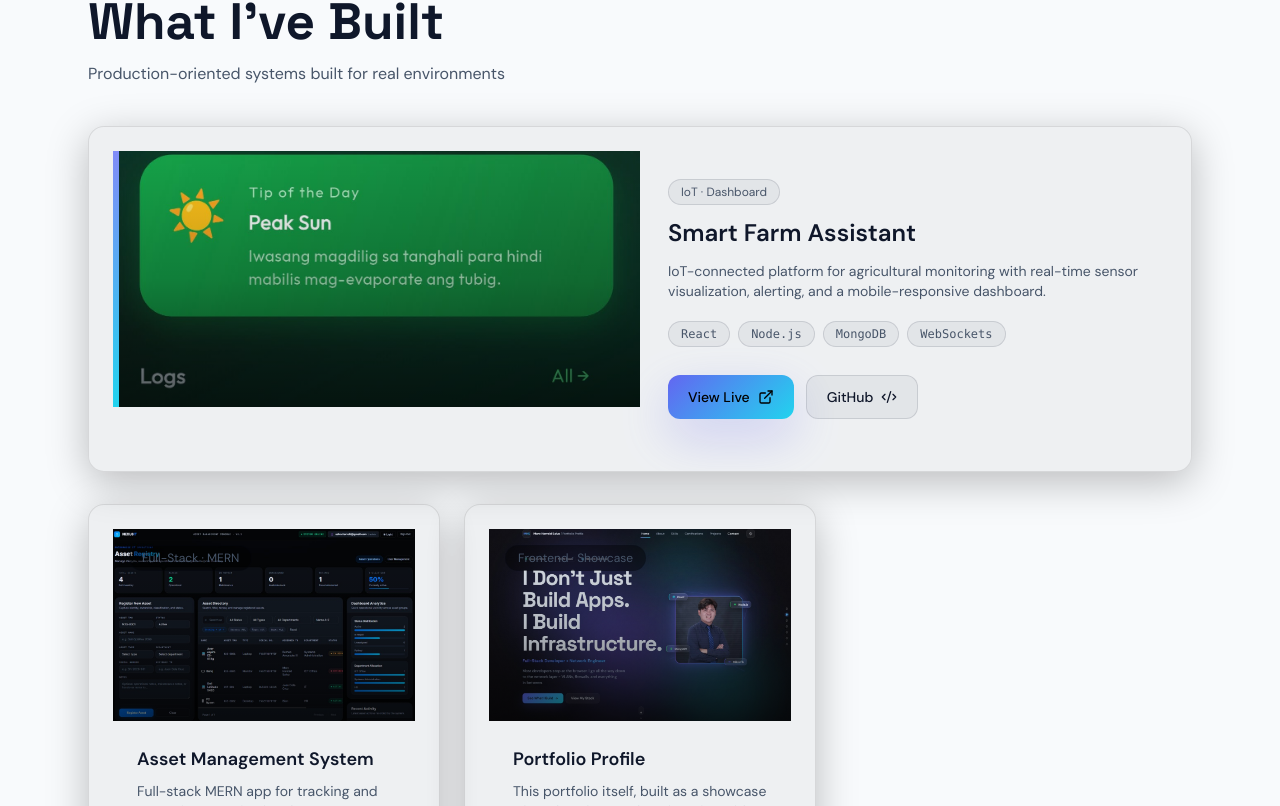
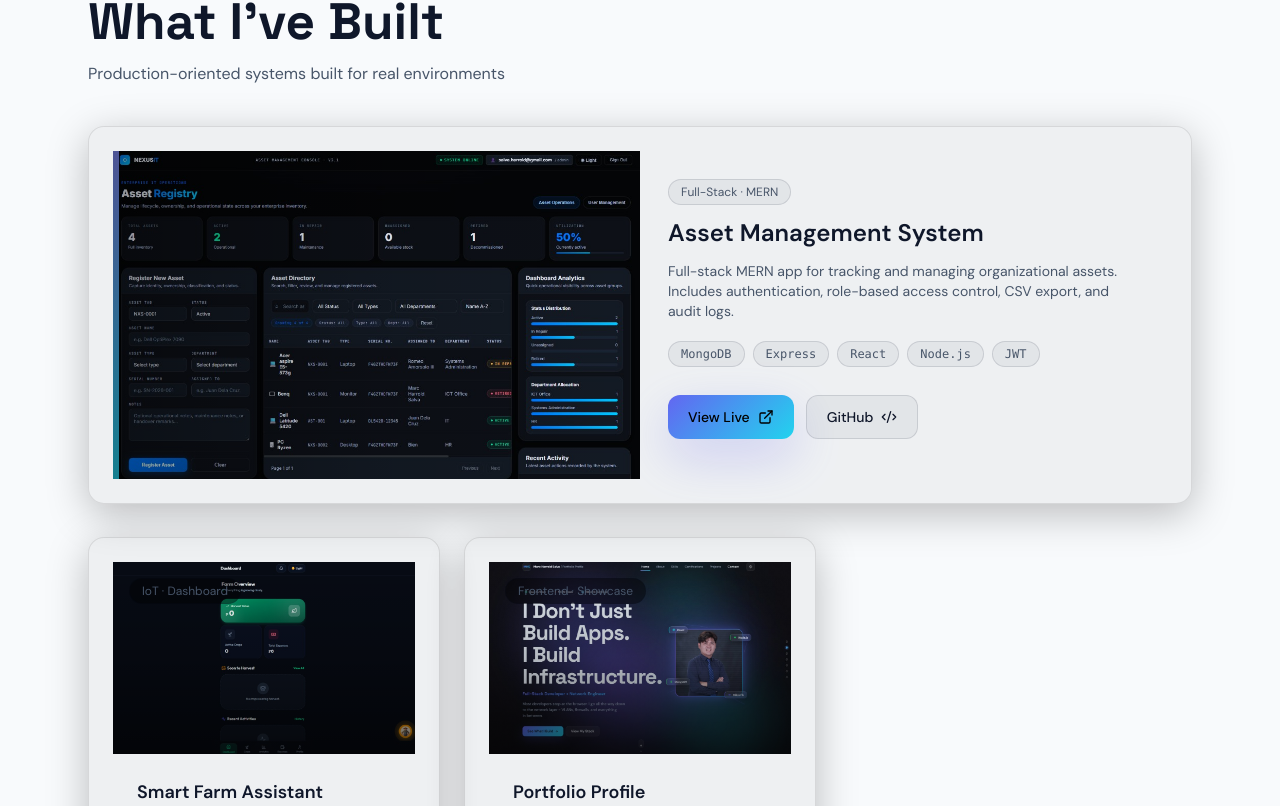
Before and after one commit to GoddRin/my-portfolio-project, a React (Vite) app: page / in a window 1280 px wide. Shown: the part 5814-6620 px from the top of the page. Built offline with nearby package versions, Linux system fonts and the light colour scheme.

Commit message:
revert: remove hover slideshow and 3D showcase changes

```diff
--- a/src/components/sections/Projects.jsx
+++ b/src/components/sections/Projects.jsx
@@ -1,65 +1,11 @@
 import { ExternalLink, Code2, ArrowRight } from 'lucide-react'
-import { useMemo, useState, useEffect } from 'react'
+import { useMemo, useState } from 'react'
 import { useNavigate } from 'react-router-dom'
 import { projects } from '../../data/projects.js'
 import { RevealWrapper } from '../ui/RevealWrapper.jsx'
 import { GlassCard } from '../ui/GlassCard.jsx'
 import { Button } from '../ui/Button.jsx'
 import { ProjectModal } from '../ui/ProjectModal.jsx'
-
-function HoverImageShowcase({ images, fallbackImage, className }) {
-  const [currentIndex, setCurrentIndex] = useState(0);
-  const [isHovered, setIsHovered] = useState(false);
-
-  useEffect(() => {
-    let interval;
-    if (isHovered && images && images.length > 1) {
-      interval = setInterval(() => {
-        setCurrentIndex((prev) => (prev + 1) % images.length);
-      }, 1500);
-    } else {
-      setCurrentIndex(0);
-    }
-    return () => clearInterval(interval);
-  }, [isHovered, images]);
-
-  const displayImages = images?.length > 0 ? images : [fallbackImage];
-
-  return (
-    <div
-      className={`relative overflow-hidden group ${className}`}
-      onMouseEnter={() => setIsHovered(true)}
-      onMouseLeave={() => setIsHovered(false)}
-    >
-      {displayImages.map((img, i) => (
-        <img
-          key={i}
-          src={img}
-          alt={`Project view ${i + 1}`}
-          loading="lazy"
-          className={`absolute inset-0 h-full w-full object-cover transition-all duration-700 ease-in-out ${
-            i === currentIndex
-              ? 'opacity-100 scale-100 z-10'
-              : 'opacity-0 scale-110 z-0'
-          } ${isHovered && i === currentIndex ? 'md:scale-[1.05]' : ''}`}
-        />
-      ))}
-      <div className="absolute inset-0 bg-gradient-to-t from-black/60 via-black/20 to-transparent z-20 pointer-events-none" />
-
-      {/* Progress indicator dots for multiple images */}
-      {images && images.length > 1 && (
-        <div className="absolute bottom-4 left-0 right-0 z-30 flex justify-center gap-1.5 opacity-0 group-hover:opacity-100 transition-opacity duration-300 pointer-events-none">
-          {images.map((_, i) => (
-            <div
-              key={i}
-              className={`h-1 rounded-full transition-all duration-300 ${i === currentIndex ? 'w-4 bg-white' : 'w-1.5 bg-white/40'}`}
-            />
-          ))}
-        </div>
-      )}
-    </div>
-  );
-}
 
 function ProjectCard({ p, onOpen }) {
   return (
@@ -71,13 +17,15 @@ function ProjectCard({ p, onOpen }) {
         aria-label={`Open ${p.name} details`}
         data-cursor="active"
       >
-        <div className="relative">
-          <HoverImageShowcase
-            images={p.screenshots}
-            fallbackImage={p.image}
-            className="h-48 w-full"
+        <div className="relative overflow-hidden">
+          <img
+            src={p.image}
+            alt={`${p.name} cover`}
+            loading="lazy"
+            className="h-48 w-full object-cover md:transition md:duration-500 md:group-hover:scale-[1.05]"
           />
-          <div className="absolute left-4 top-4 z-30 rounded-full border border-white/10 bg-black/40 px-3 py-1 text-xs text-muted pointer-events-none">
+          <div className="absolute inset-0 bg-gradient-to-t from-black/60 via-black/20 to-transparent" />
+          <div className="absolute left-4 top-4 rounded-full border border-white/10 bg-black/40 px-3 py-1 text-xs text-muted">
             {p.category}
           </div>
         </div>
@@ -148,13 +96,15 @@ export function Projects() {
               aria-label={`Open ${featured.name} details`}
               data-cursor="active"
             >
-              <div className="relative md:col-span-6 overflow-hidden">
-                <div className="absolute left-0 top-0 h-full w-[6px] bg-gradient-to-b from-indigo-400 to-cyan-400 z-30" />
-                <HoverImageShowcase
-                  images={featured.screenshots}
-                  fallbackImage={featured.image}
-                  className="h-full min-h-64 w-full"
+              <div className="relative md:col-span-6">
+                <div className="absolute left-0 top-0 h-full w-[6px] bg-gradient-to-b from-indigo-400 to-cyan-400" />
+                <img
+                  src={featured.image}
+                  alt={`${featured.name} cover`}
+                  loading="lazy"
+                  className="h-full min-h-64 w-full object-cover md:transition md:duration-500 md:group-hover:scale-[1.04]"
                 />
+                <div className="absolute inset-0 bg-gradient-to-r from-black/40 via-black/10 to-transparent" />
               </div>
               <div className="p-7 md:col-span-6">
                 <div className="inline-flex rounded-full border border-white/10 bg-white/5 px-3 py-1 text-xs text-muted">
@@ -175,16 +125,12 @@ export function Projects() {
                 </div>
 
                 <div className="mt-7 flex flex-wrap gap-3">
-                  <div onClick={(e) => e.stopPropagation()}>
                   <Button as="a" href={featured.liveUrl} target="_blank" rel="noreferrer" variant="primary">
                     View Live <ExternalLink className="h-4 w-4" />
                   </Button>
-                  </div>
-                  <div onClick={(e) => e.stopPropagation()}>
                   <Button as="a" href={featured.githubUrl} target="_blank" rel="noreferrer" variant="ghost">
                     GitHub <Code2 className="h-4 w-4" />
                   </Button>
-                  </div>
                 </div>
               </div>
             </button>
--- a/src/data/projects.js
+++ b/src/data/projects.js
@@ -1,14 +1,11 @@
 import assetManagementImage from '../assets/project-asset-management.png'
 import portfolioProfileImage from '../assets/project-portfolio-profile.png'
 import smartFarmImage from '../assets/project-smart-farm.png'
-import smartFarm1 from '../assets/smart-farm-1.jpg'
-import smartFarm2 from '../assets/smart-farm-2.jpg'
-import smartFarm4 from '../assets/smart-farm-3.jpg'
 
 export const projects = [
   {
     id: 'asset-management',
-    featured: false,
+    featured: true,
     category: 'Full-Stack · MERN',
     name: 'Asset Management System',
     description:
@@ -33,7 +30,7 @@ export const projects = [
   },
   {
     id: 'smart-farm',
-    featured: true,
+    featured: false,
     category: 'IoT · Dashboard',
     name: 'Smart Farm Assistant',
     description:
@@ -47,13 +44,13 @@ export const projects = [
       'Charts and historical trends',
     ],
     stack: ['React', 'Node.js', 'MongoDB', 'WebSockets'],
-    image: smartFarm1,
+    image: smartFarmImage,
     liveUrl: 'https://smart-farm-assistant.vercel.app',
     githubUrl: 'https://github.com/GodRin7/Smart-farm-assistant.git',
     screenshots: [
-      smartFarm1,
-      smartFarm2,
-      smartFarm4,
+      smartFarmImage,
+      'https://picsum.photos/seed/smart-farm-system-2/1400/900',
+      'https://picsum.photos/seed/smart-farm-system-3/1400/900',
     ],
   },
   {
--- a/src/styles/animations.css
+++ b/src/styles/animations.css
@@ -33,6 +33,7 @@
   padding: 1px;
   background: linear-gradient(135deg, rgba(99, 102, 241, 0.9), rgba(34, 211, 238, 0.9));
   -webkit-mask: linear-gradient(#000 0 0) content-box, linear-gradient(#000 0 0);
+  mask: linear-gradient(#000 0 0) content-box, linear-gradient(#000 0 0);
   -webkit-mask-composite: xor;
   mask-composite: exclude;
   pointer-events: none;
```
Lines whose indentation alone changed are shown as unchanged.
